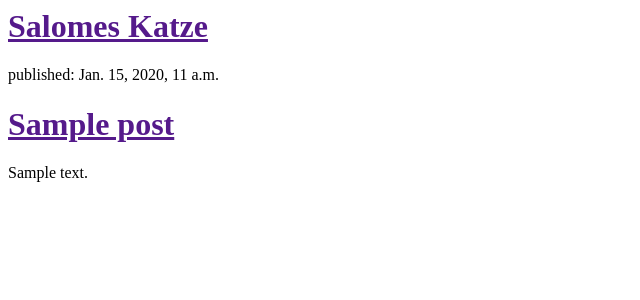
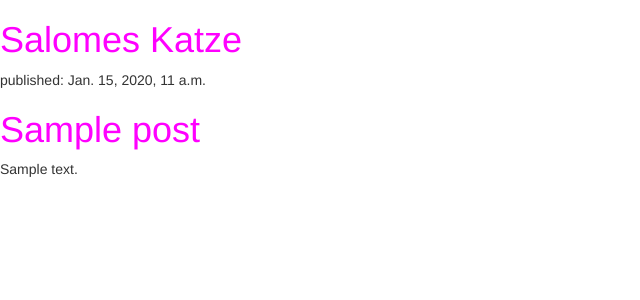
Before and after one commit to Salomensch/whatthecave, a Django app: template blog/templates/blog/post_list.html in a window 1280 px wide. Shown: the top 300 px of the page, without its empty margins (0-640 px from the left). Run offline with Django 3.2, Linux system fonts and the light colour scheme; the template is opened without the code that fills it: values that come from a table or form of the project are taken from there, others are empty; tables that the repository leaves empty hold one stand-in row (values such as "Sample post"); some libraries are stand-ins or nearby versions.

Commit message:
mit dem Osterei

```diff
--- /dev/null
+++ b/blog/static/css/blog.css
@@ -0,0 +1,3 @@
+h1 a {
+    color: magenta;
+}
--- a/blog/templates/blog/post_list.html
+++ b/blog/templates/blog/post_list.html
@@ -1,6 +1,11 @@
+{% load staticfiles %}
+
 <html>
     <head>
         <title>DGirls Lokal</title>
+        <link rel="stylesheet" href="//maxcdn.bootstrapcdn.com/bootstrap/3.2.0/css/bootstrap.min.css">
+        <link rel="stylesheet" href="//maxcdn.bootstrapcdn.com/bootstrap/3.2.0/css/bootstrap-theme.min.css">
+        <link rel="stylesheet" href="{% static 'css/blog.css' %}">
     </head>
     <body>
         <div>
```
